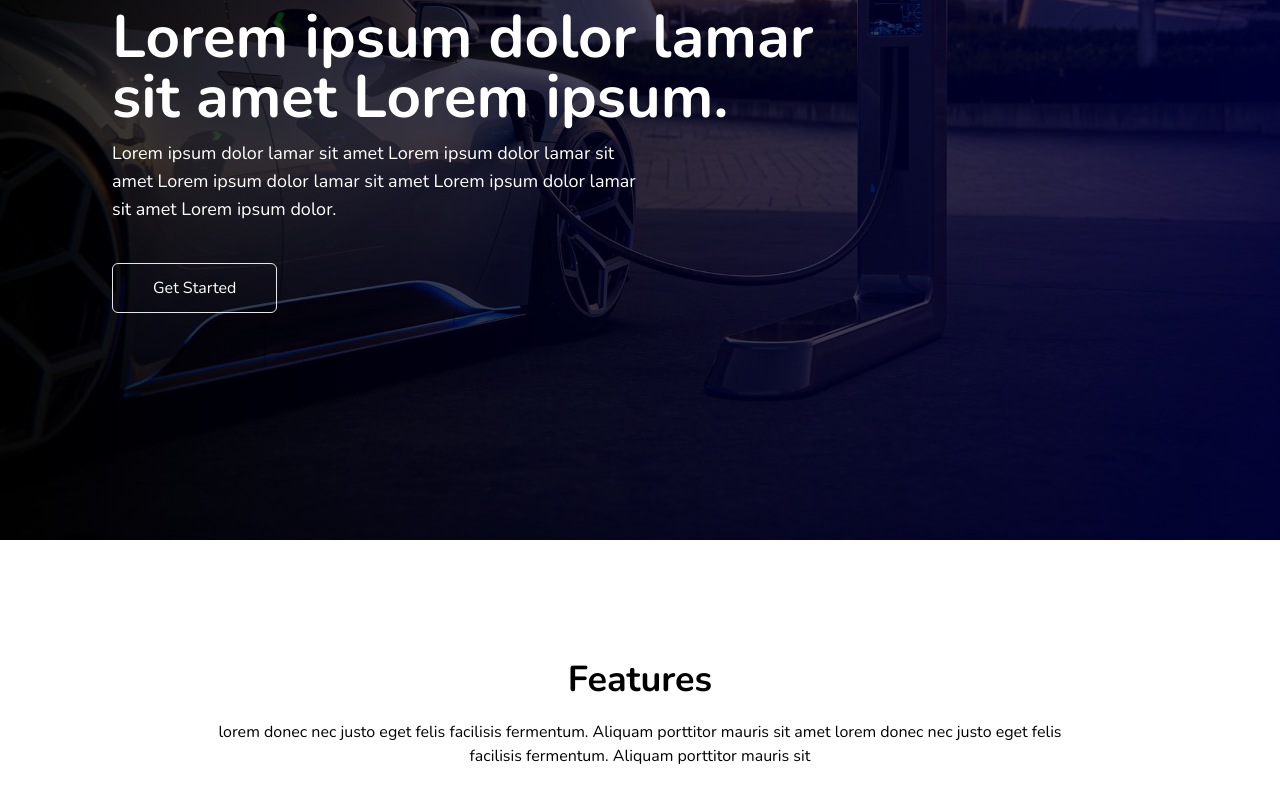
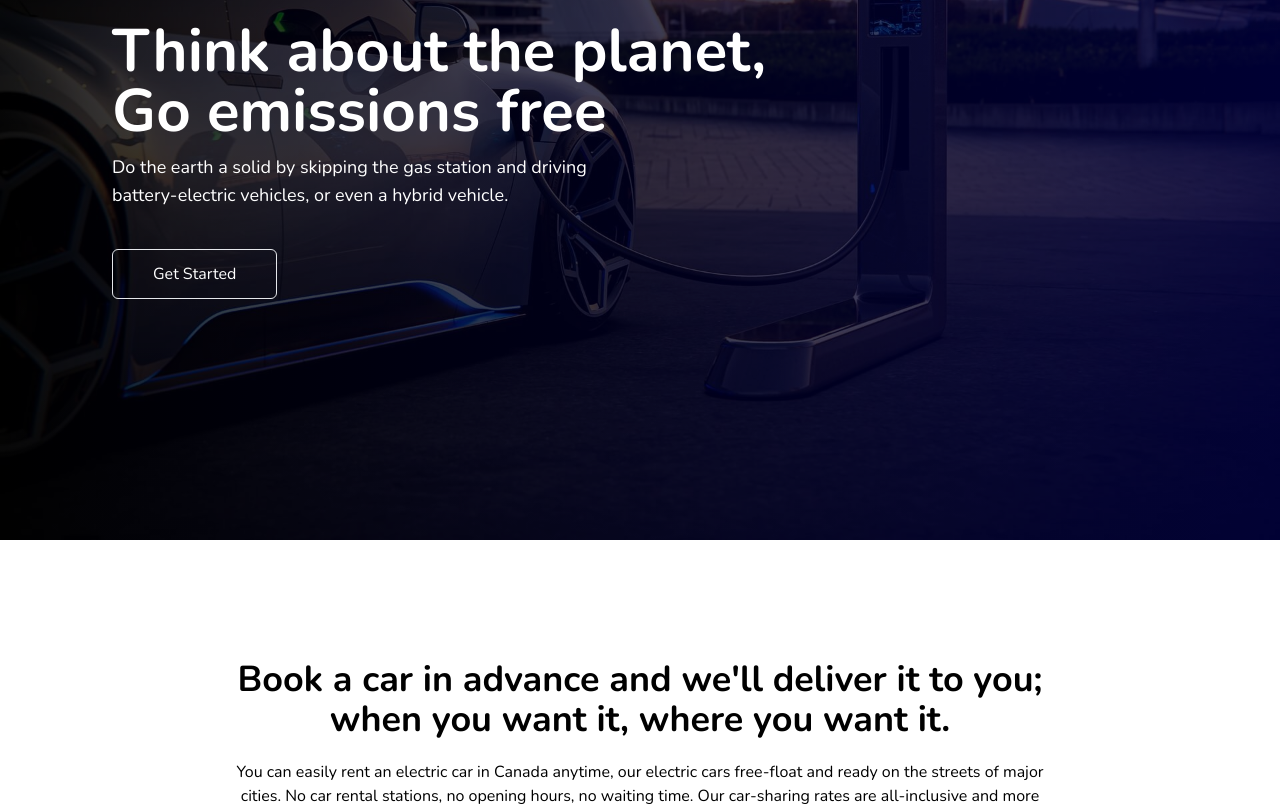
Before and after one commit to itschu/ev-up, a Next.js app: page / in a window 1280 px wide. Shown: the part 260-1066 px from the top of the page. Built offline with nearby package versions, Linux system fonts and the light colour scheme.

Commit message:
working on sending the email

```diff
--- a/package.json
+++ b/package.json
@@ -12,6 +12,7 @@
 		"eslint": "8.29.0",
 		"eslint-config-next": "13.0.6",
 		"next": "13.0.6",
+		"nodemailer": "^6.8.0",
 		"react": "18.2.0",
 		"react-dom": "18.2.0"
 	},
--- a/pages/api/hello.js
+++ /dev/null
@@ -1,5 +0,0 @@
-// Next.js API route support: https://nextjs.org/docs/api-routes/introduction
-
-export default function handler(req, res) {
-  res.status(200).json({ name: 'John Doe' })
-}
--- /dev/null
+++ b/pages/api/mail.js
@@ -0,0 +1,40 @@
+import nodemailer from "nodemailer";
+
+const sendMail = () => {
+	return new Promise((resolve, reject) => {
+		const transporter = nodemailer.createTransport({
+			host: "smtpout.secureserver.net",
+			port: 587,
+			secure: false,
+			auth: {
+				user: "info@simpleerent.ca",
+				pass: "SimpleeRent2021!",
+			},
+			tls: {
+				ciphers: "SSLv3",
+			},
+		});
+
+		const mail_config = {
+			from: "bookingassistant@simpleerent.ca",
+			to: "chucreates@gmail.com",
+			subject: "ev-up test mail",
+			text: "teteyubhnkjnoimcpo dokmoidm kjn kln o'ksn oj sjo",
+		};
+
+		transporter.sendMail(mail_config, (err, info) => {
+			if (err) {
+				console.log(err);
+				return reject({ message: `an error has occurred` });
+			}
+			return resolve({ message: "mail was sent successfully" });
+		});
+	});
+};
+
+export default function handler(req, res) {
+	sendMail()
+		.then((res) => console.log(res.message))
+		.catch((err) => console.log(err.message));
+	res.status(200).json({ name: "John Doe" });
+}
--- a/src/component/about/about.js
+++ b/src/component/about/about.js
@@ -4,11 +4,19 @@ const About = () => {
 	return (
 		<div className="w-full p-5 md:p-20 md:px-28" id="about">
 			<div className="mb-10 mt-5 md:mb-20 flex flex-col items-center">
-				<h2 className="heading mb-5 mt-5 text-center">Features</h2>
+				<h2 className="heading mb-5 mt-5 text-center md:px-20">
+					Book a car in advance and we'll deliver it to you; when you
+					want it, where you want it.
+				</h2>
 				<p className="text-center" style={{ maxWidth: "88ch" }}>
-					lorem donec nec justo eget felis facilisis fermentum.
-					Aliquam porttitor mauris sit amet lorem donec nec justo eget
-					felis facilisis fermentum. Aliquam porttitor mauris sit
+					You can easily rent an electric car in Canada anytime, our
+					electric cars free-float and ready on the streets of major
+					cities. No car rental stations, no opening hours, no waiting
+					time. Our car-sharing rates are all-inclusive and more
+					flexible than traditional car rental – you don&amp;t pay
+					extra for parking, charging, GPS, automatic transmission, or
+					insurance. From 1 minute to 30 days, you decide the rental
+					duration you want.
 				</p>
 			</div>
 			<div className="flex flex-col md:flex-row justify-center">
--- a/src/component/book-product/book-product.js
+++ b/src/component/book-product/book-product.js
@@ -11,7 +11,7 @@ const BookProduct = () => {
 	const email = useRef(null);
 	const phone_num = useRef(null);
 
-	const sendMail = (e) => {
+	const submitForm = (e) => {
 		e.preventDefault();
 
 		const details = {
@@ -23,6 +23,11 @@ const BookProduct = () => {
 			price: price[selected.type][selected.billed],
 			type: selected.type,
 		};
+
+		const req = fetch("/api/mail", {
+			method: "post",
+			body: JSON.stringify(details),
+		});
 
 		setSubmitted(true);
 	};
@@ -37,7 +42,7 @@ const BookProduct = () => {
 						</h2>
 					</div>
 					<div className="flex flex-col-reverse md:flex-row gap-7">
-						<form onSubmit={sendMail}>
+						<form onSubmit={submitForm}>
 							<div>
 								<input
 									ref={f_name}
--- a/src/component/hero/hero.js
+++ b/src/component/hero/hero.js
@@ -8,15 +8,14 @@ const Hero = () => {
 				className="text-white z-10 text-2xl md:text-6xl font-bold mt-10"
 				style={{ maxWidth: "20ch" }}
 			>
-				Lorem ipsum dolor lamar sit amet Lorem ipsum.
+				Think about the planet, Go emissions free
 			</h1>
 			<p
 				className="text-white z-10 font-normal mt-3 text-lg"
 				style={{ maxWidth: "50ch" }}
 			>
-				Lorem ipsum dolor lamar sit amet Lorem ipsum dolor lamar sit
-				amet Lorem ipsum dolor lamar sit amet Lorem ipsum dolor lamar
-				sit amet Lorem ipsum dolor.
+				Do the earth a solid by skipping the gas station and driving
+				battery-electric vehicles, or even a hybrid vehicle.
 			</p>
 
 			<div className="z-10 mt-10">
```
Also changed, not shown: 1 other file (tests, documents, lock files or other folders).
